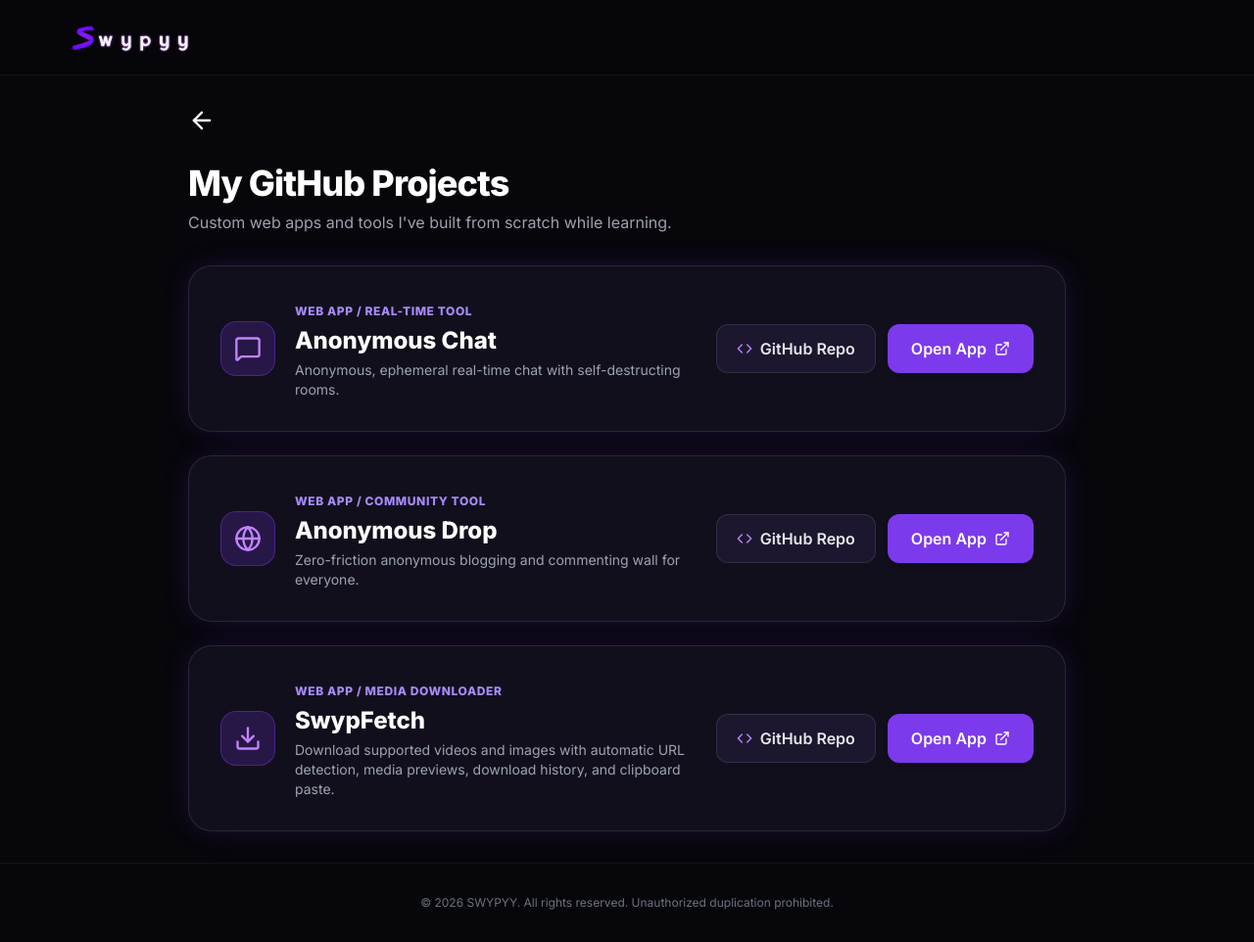
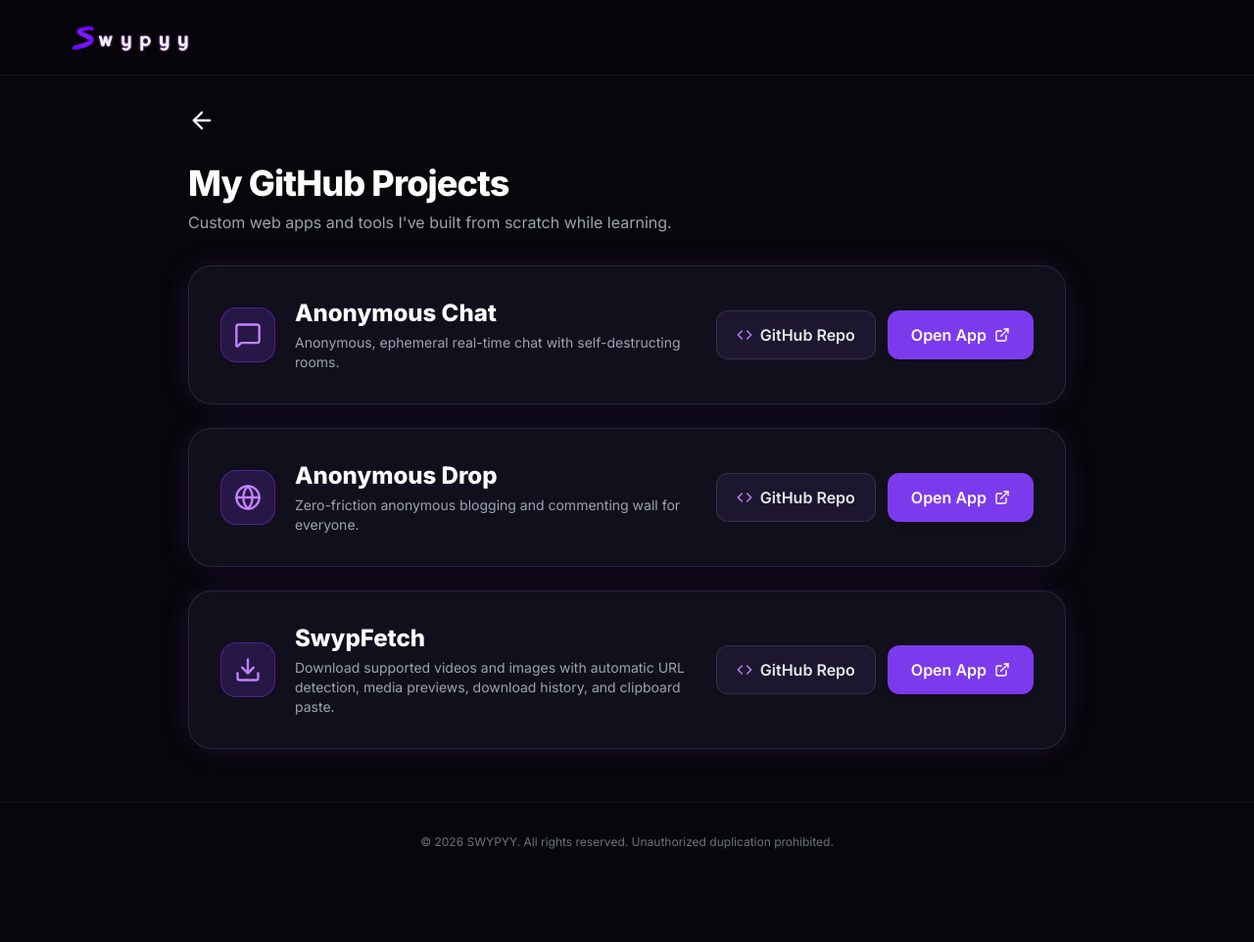
Before and after one commit to swypyy/swypyy.github.io, a Jekyll site: the page github-projects/index.html, which Jekyll copies as it is, in a window 1280 px wide. Shown: the whole page at 98% size. Built offline with Jekyll 4.4.1, drawn with Linux system fonts in a browser that asks for light colours; nearby versions of some CDN libraries; after the commit the page ends 900 px from its top, so only the background shows below that.

Commit message:
Remove project category labels from index.html
Removed category labels for three projects in index.html.

```diff
--- a/github-projects/index.html
+++ b/github-projects/index.html
@@ -86,7 +86,6 @@
                             <i data-lucide="message-square" class="w-7 h-7"></i>
                         </div>
                         <div class="space-y-1">
-                            <span class="text-xs font-bold uppercase tracking-wider text-brand-light">Web App / Real-Time Tool</span>
                             <h2 class="text-xl sm:text-2xl font-bold text-white">Anonymous Chat</h2>
                             <p class="text-xs sm:text-sm text-gray-400">Anonymous, ephemeral real-time chat with self-destructing rooms.</p>
                         </div>
@@ -107,7 +106,6 @@
                             <i data-lucide="globe" class="w-7 h-7"></i>
                         </div>
                         <div class="space-y-1">
-                            <span class="text-xs font-bold uppercase tracking-wider text-brand-light">Web App / Community Tool</span>
                             <h2 class="text-xl sm:text-2xl font-bold text-white">Anonymous Drop</h2>
                             <p class="text-xs sm:text-sm text-gray-400">Zero-friction anonymous blogging and commenting wall for everyone.</p>
                         </div>
@@ -128,7 +126,6 @@
                             <i data-lucide="download" class="w-7 h-7"></i>
                         </div>
                         <div class="space-y-1">
-                            <span class="text-xs font-bold uppercase tracking-wider text-brand-light">Web App / Media Downloader</span>
                             <h2 class="text-xl sm:text-2xl font-bold text-white">SwypFetch</h2>
                             <p class="text-xs sm:text-sm text-gray-400">Download supported videos and images with automatic URL detection, media previews, download history, and clipboard paste.</p>
                         </div>
```
